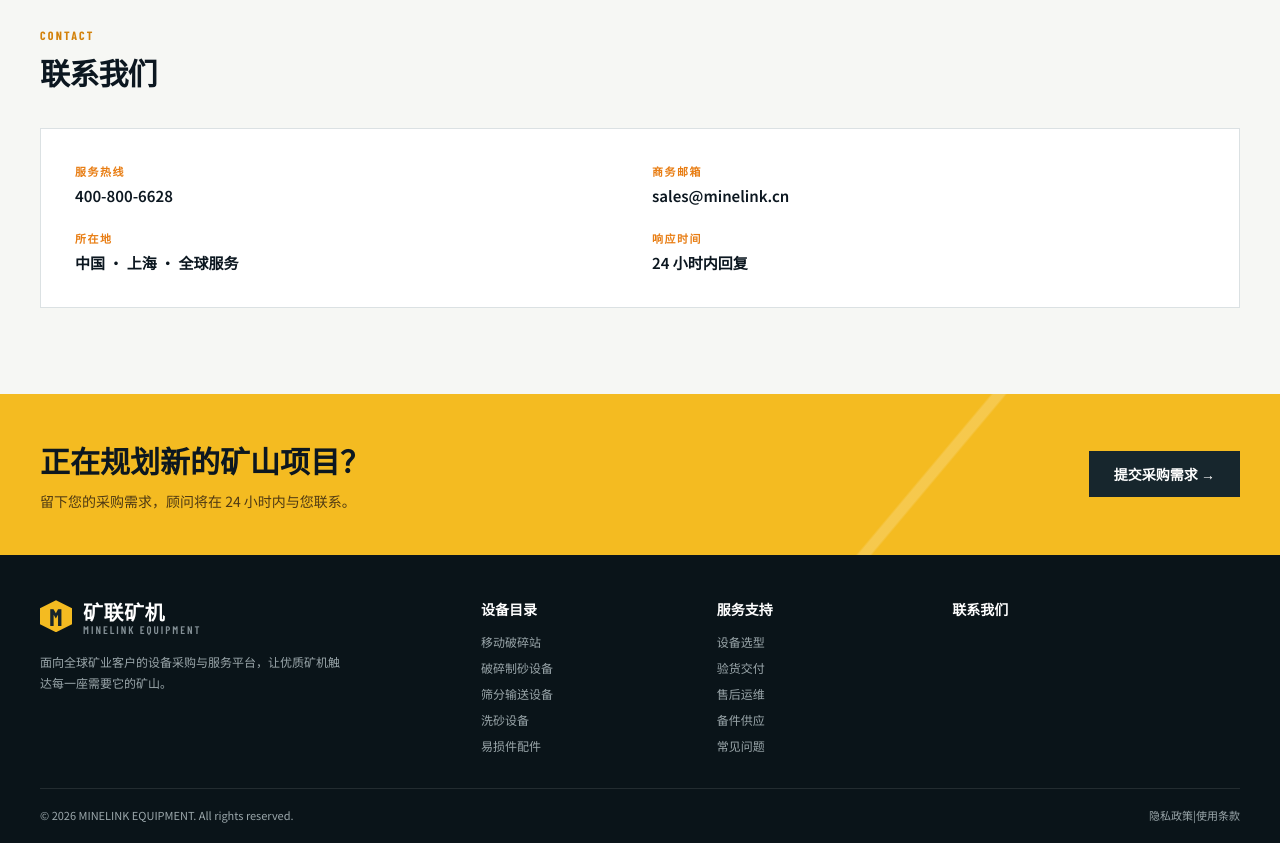
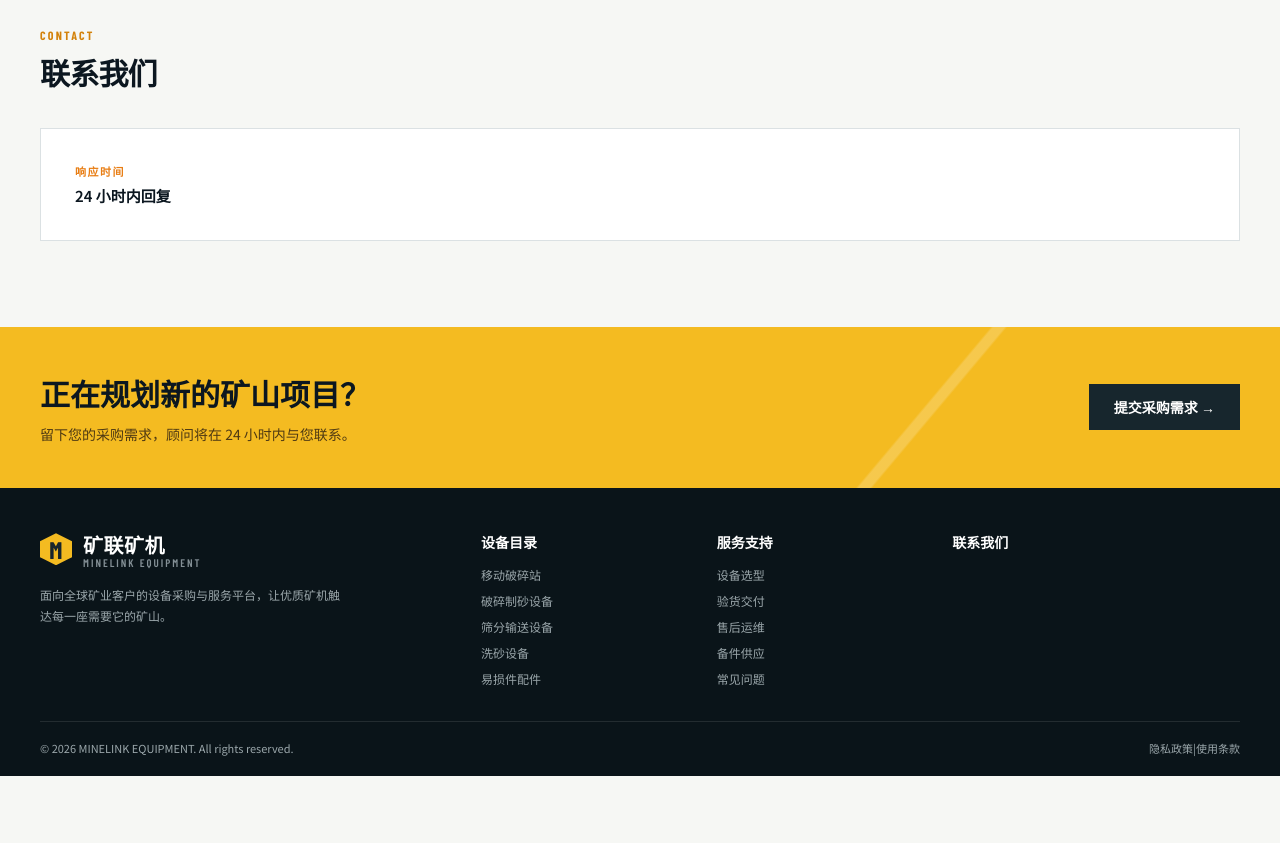
Before and after one commit to SSYin-yg/Vite-React-Hono, a React (Vite) app in the folder apps/web/: page /about in a window 1280 px wide. Shown: the part 1220-2063 px from the top of the page. After the commit the page ends 1996 px from the top, so only its background shows below. Built offline with nearby package versions, Linux system fonts and the light colour scheme; no server answers.

Commit message:
fix: use centralized contact settings on about page

```diff
--- a/apps/web/src/pages/About.tsx
+++ b/apps/web/src/pages/About.tsx
@@ -7,7 +7,11 @@ const HERO_BG = `linear-gradient(118deg,rgba(12,27,34,.90),rgba(29,51,58,.86)),u
 const SIDE_BG = `linear-gradient(0deg,rgba(12,25,31,.32),rgba(12,25,31,.12)),url('${HERO_IMAGES.side}')`;
 
 export default function About() {
-  const { t, base, openQuote } = useSite();
+  const { t, base, openQuote, settings } = useSite();
+  const phone = String(settings.contact_phone ?? '').trim();
+  const email = String(settings.contact_email ?? '').trim();
+  const address = String(settings.contact_address ?? '').trim();
+  const phoneHref = phone.replace(/[^\d+]/g, '');
 
   useEffect(() => {
     document.title = base ? 'About Us | Minelink Equipment' : '关于我们 | 矿联矿机';
@@ -78,18 +82,24 @@ export default function About() {
             </div>
           </div>
           <div className="contact-box">
+            {phone && (
               <div className="cb-item">
                 <div className="cb-label">{t('about.phone')}</div>
-              <div className="cb-val">400-800-6628</div>
+                <div className="cb-val"><a href={`tel:${phoneHref}`}>{phone}</a></div>
               </div>
+            )}
+            {email && (
               <div className="cb-item">
                 <div className="cb-label">{t('about.email')}</div>
-              <div className="cb-val"><a href="mailto:sales@minelink.cn">sales@minelink.cn</a></div>
+                <div className="cb-val"><a href={`mailto:${email}`}>{email}</a></div>
               </div>
+            )}
+            {address && (
               <div className="cb-item">
                 <div className="cb-label">{t('about.location')}</div>
-              <div className="cb-val">{t('footer.location')}</div>
+                <div className="cb-val">{address}</div>
               </div>
+            )}
             <div className="cb-item">
               <div className="cb-label">{t('about.response')}</div>
               <div className="cb-val">{t('about.response.val')}</div>
```
Lines whose indentation alone changed are shown as unchanged.
